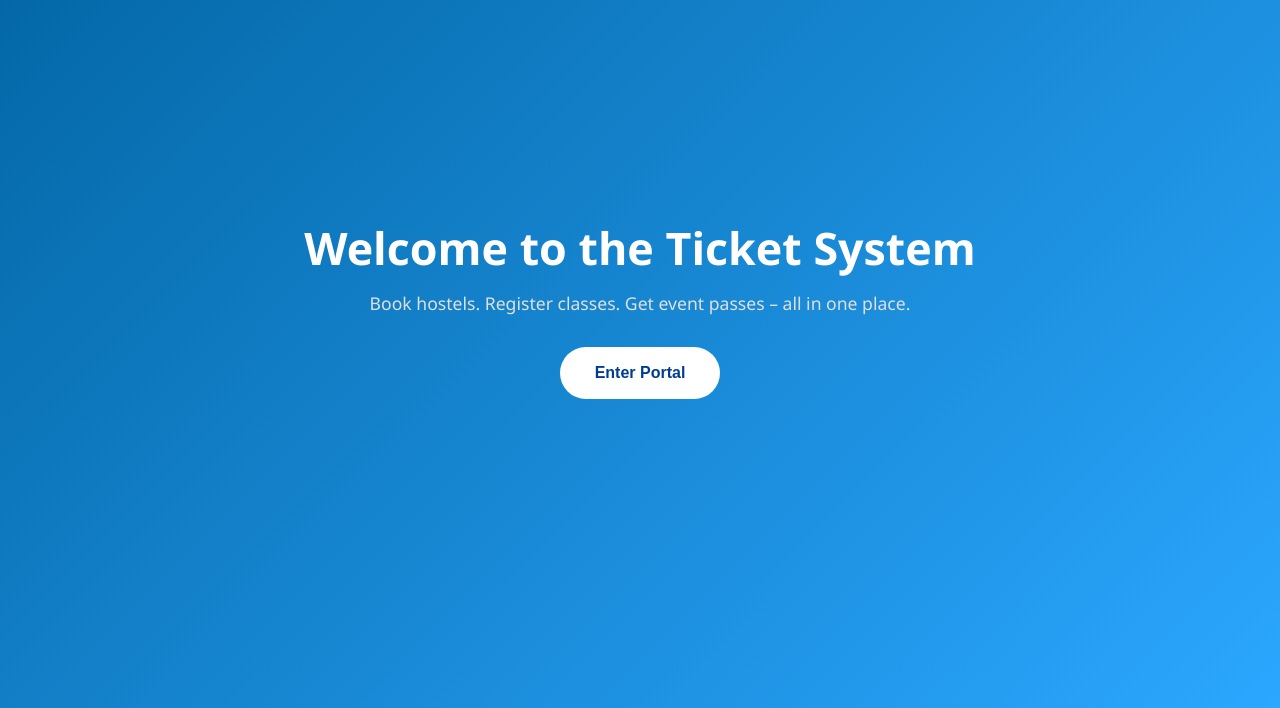
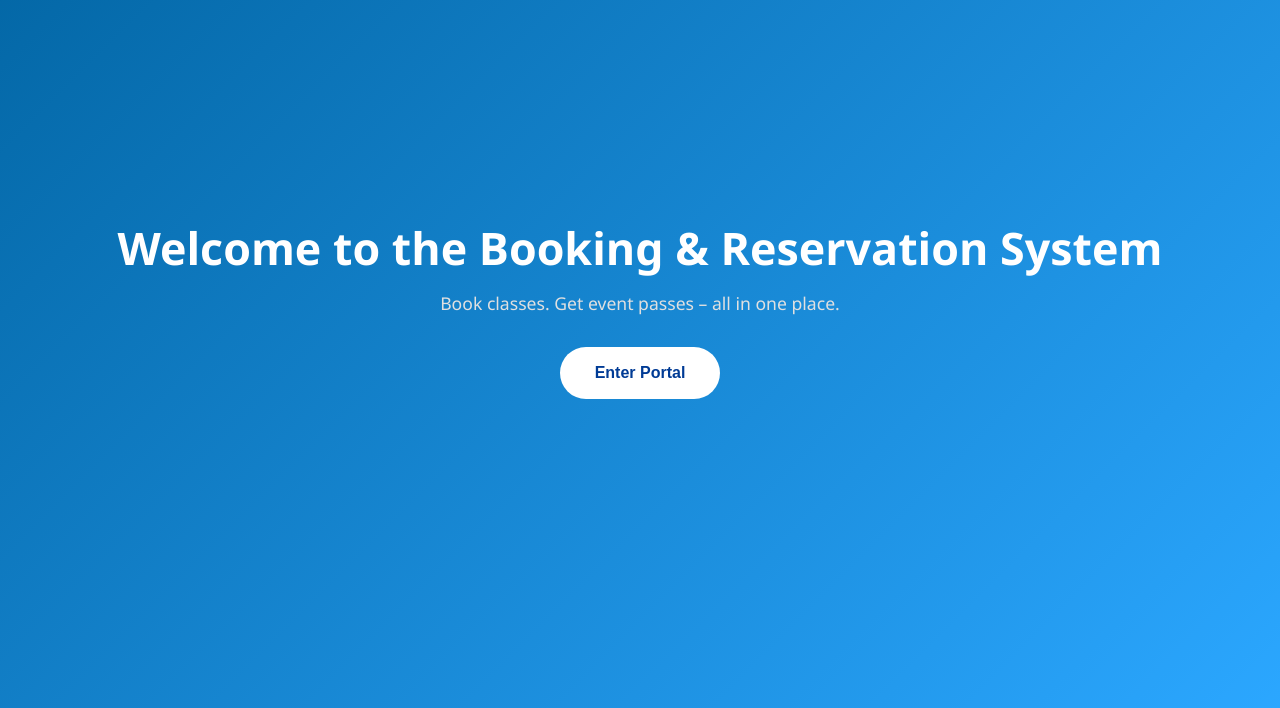
Before and after one commit to olubukolablessing/Gentlebee, a plain HTML site: page bleticketsystem/index.html in a window 1280 px wide. Shown: the part 92-800 px from the top of the page. Drawn offline with Linux system fonts and the light colour scheme.

Commit message:
Update index.html

```diff
--- a/bleticketsystem/index.html
+++ b/bleticketsystem/index.html
@@ -103,9 +103,9 @@
   </div>
 
   <div class="main">
-    <h2 class="main-title">Welcome to the Ticket System</h2>
-    <p class="subtitle">Book hostels. Register classes. Get event passes – all in one place.</p>
-    <a href="home.html"><button class="enter-btn">Enter Portal</button></a>
+    <h2 class="main-title">Welcome to the Booking & Reservation System</h2>
+    <p class="subtitle">Book classes. Get event passes – all in one place.</p>
+    <a href="login.html"><button class="enter-btn">Enter Portal</button></a>
   </div>
 
 
```
